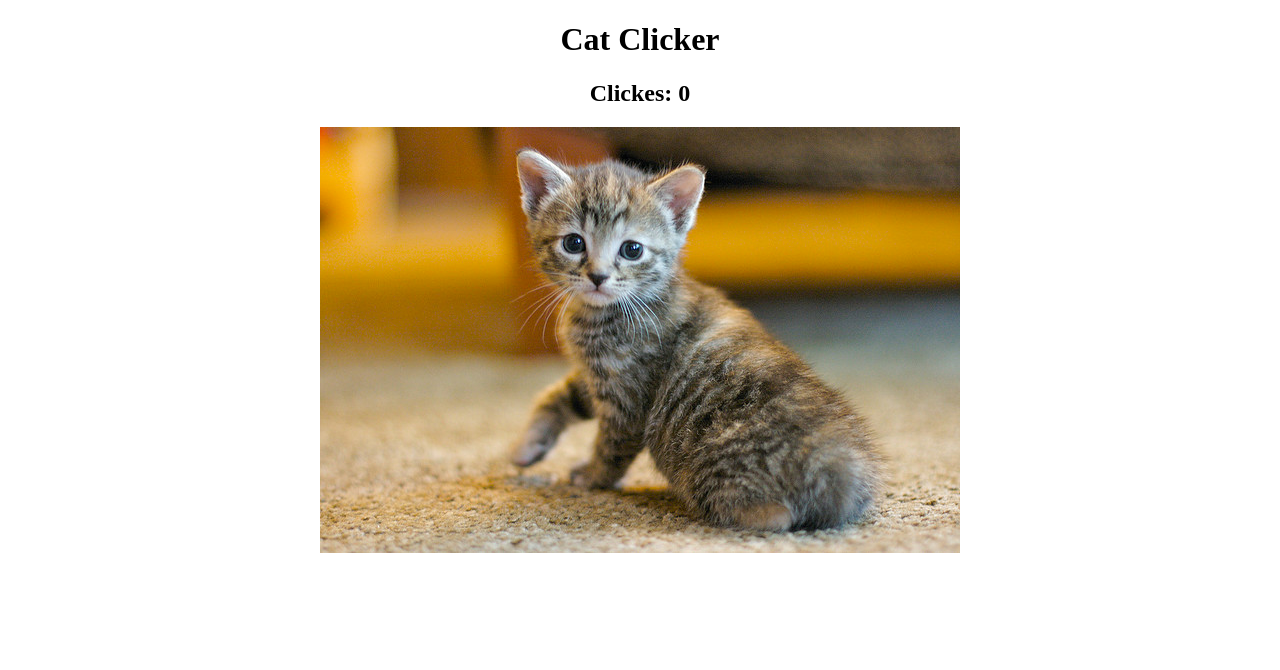
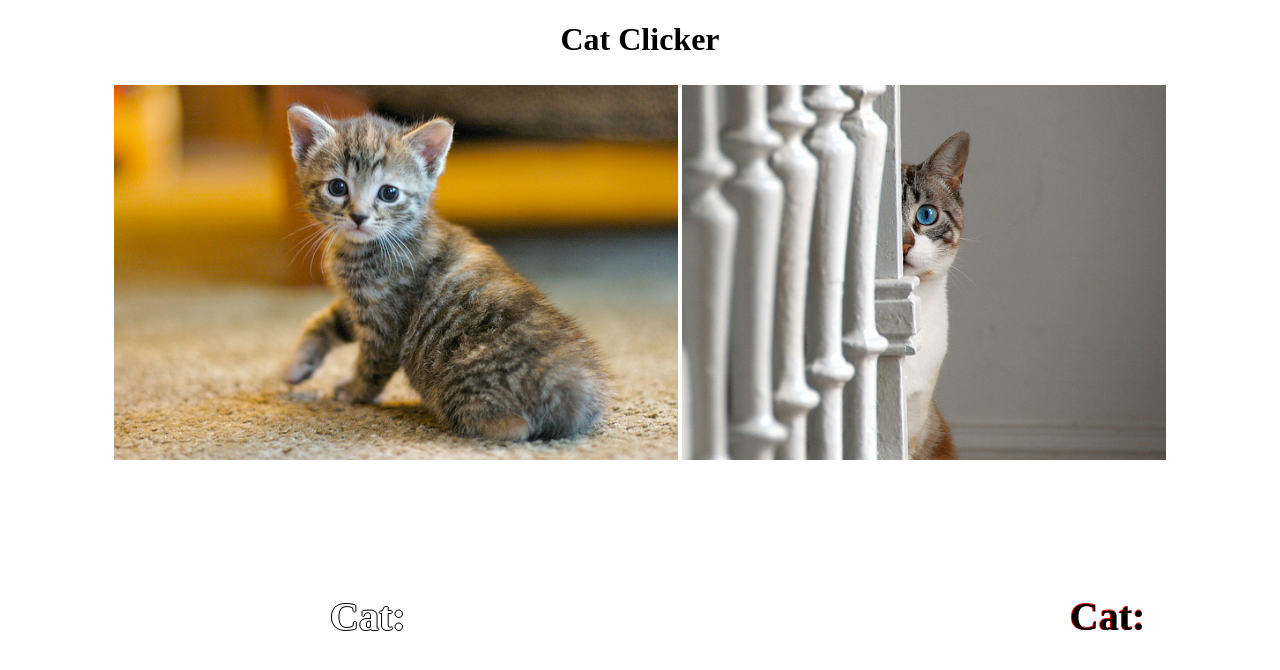
Before and after one commit to MKortmann/Cat-Clicker, a plain HTML site: page index.html in a window 1280 px wide. Drawn offline with Linux system fonts and the light colour scheme.

Commit message:
add: another cat!

```diff
--- a/css/style.css
+++ b/css/style.css
@@ -1,9 +1,48 @@
 h1,
 h2,
-.box {
+.column {
   text-align: center;
-  boder: solid 2px;
+}
+
+* {
+  box-sizing: border-box;
+}
+
+.h2Clicks {
+  position: absolute;
+  top: 560px;
+  left: 330px;
+  color: white;
+  text-shadow: -1px 0 black, 0 1px black, 1px 0 black, 0 -1px black;
+  font-size: 2.5em;
+}
+
+.h2Clicks02 {
+  position: absolute;
+  top: 560px;
+  left: 1070px;
+  color: black;
+  text-shadow: -1px 0 red, 0 1px white, 1px 0 white, 0 -1px red;
+  font-size: 2.5em;
 }
 .image:hover {
   cursor: pointer;
 }
+
+.image {
+ width: 45%;
+}
+
+.imageCat02 {
+  width: 38.6%;
+}
+
+.row {
+  display: flex;
+}
+
+/* Create two equal columns that sits next to each other */
+.column {
+  flex: 50%;
+  padding: 5px;
+}
--- a/index.html
+++ b/index.html
@@ -1,17 +1,24 @@
 <!DOCTYPE html>
 <html lang="en">
 <head>
+  <meta http-equiv="X-UA-Compatible" content="ie=edge">
+  <meta name="viewport" content="width=device-width, initial-scale=1">
   <meta charset="UTF-8">
   <meta name="viewport" content="width=device-width, initial-scale=1.0">
-  <meta http-equiv="X-UA-Compatible" content="ie=edge">
   <link rel="stylesheet" href="./css/style.css">
   <title>Cat Clicker</title>
 </head>
 <body>
   <h1>Cat Clicker</h1>
-  <h2>Clickes: <span id="clicks"> 0 </span></h2>
-  <div class=box>
-    <img src="./images/Cat01.jpg" class="image" alt="catImage">
+  <h2 class="h2Clicks">Cat: <span id="clicks"></span></h2>
+  <h2 class="h2Clicks02">Cat: <span id="clicks02"></span></h2>
+  <div class="row">
+    <div class="column">
+        <img src="./images/Cat01.jpg" class = "imageCat01 image" alt="catImage">
+        <!-- <figcaption id="cat01">Cat 01</figcaption> -->
+        <img src="./images/Cat02.jpg" class = "imageCat02 image" alt="catImage2">
+        <!-- <figcaption id="cat02">Cat 02</figcaption> -->
+    </div>
   </div>
 
 <script src="./libraries/jQuery/jquery-3.3.1.js"></script>
--- a/js/js.js
+++ b/js/js.js
@@ -2,11 +2,25 @@
 
 jQuery(document).ready(function($) {
 
+  let nameCat01 = "Lina";
+  let nameCat02 = "Sabrina";
+
+  $("#cat01").text(nameCat01);
+  $("#cat02").text(nameCat02);
+
   let clicks = 0;
-  $(".image")
+  let clicks02 = 0;
+  $(".imageCat01")
     .click(function() {
       clicks++;
-      $("#clicks").text(clicks);
+      $("#clicks").text(nameCat01 + " number of clicks: " + clicks);
+    })
+
+  $(".imageCat02")
+    .click(function() {
+      clicks02++;
+      $("#clicks02").text(nameCat02 + " number of clicks: " + clicks02);
+
     })
 
 });
```
